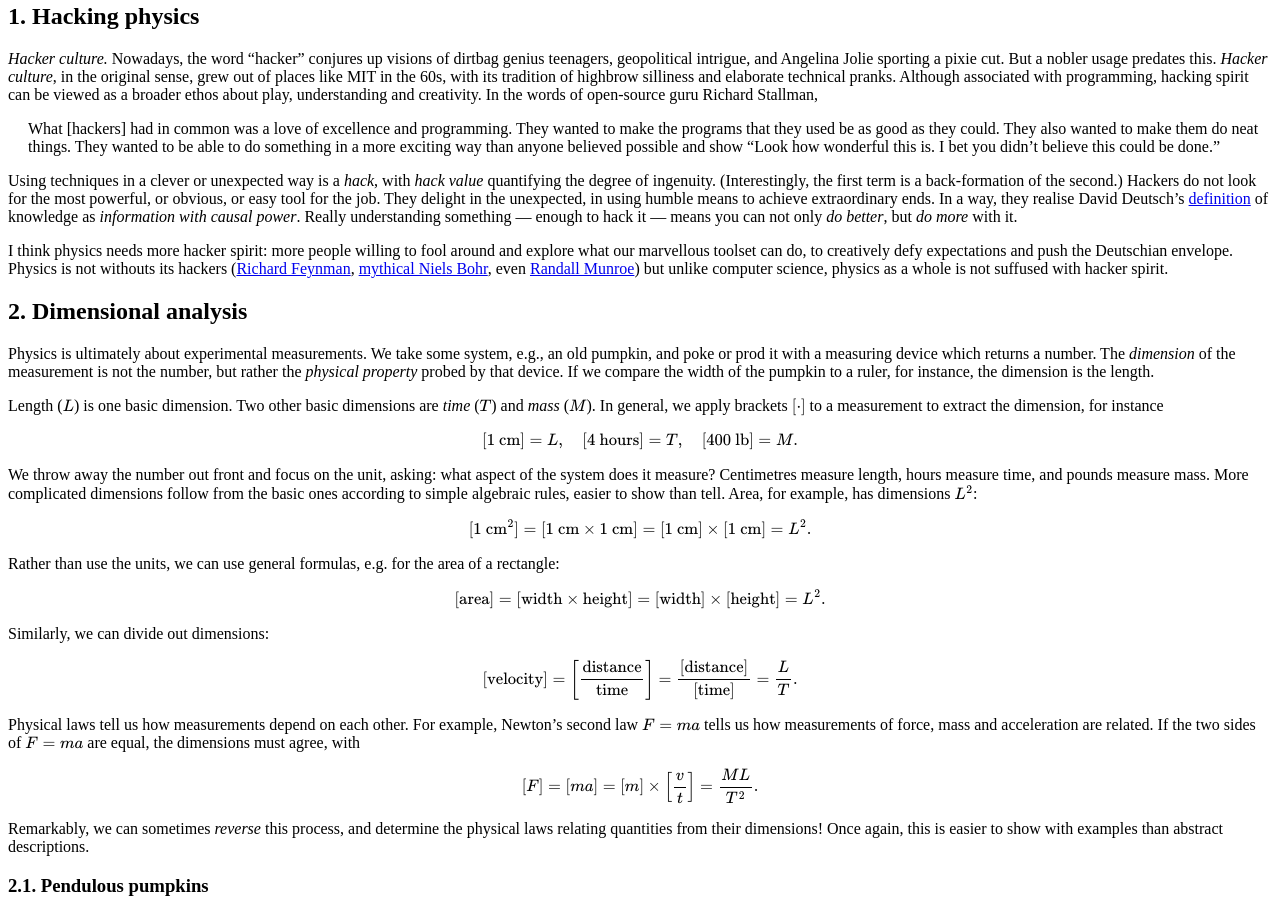
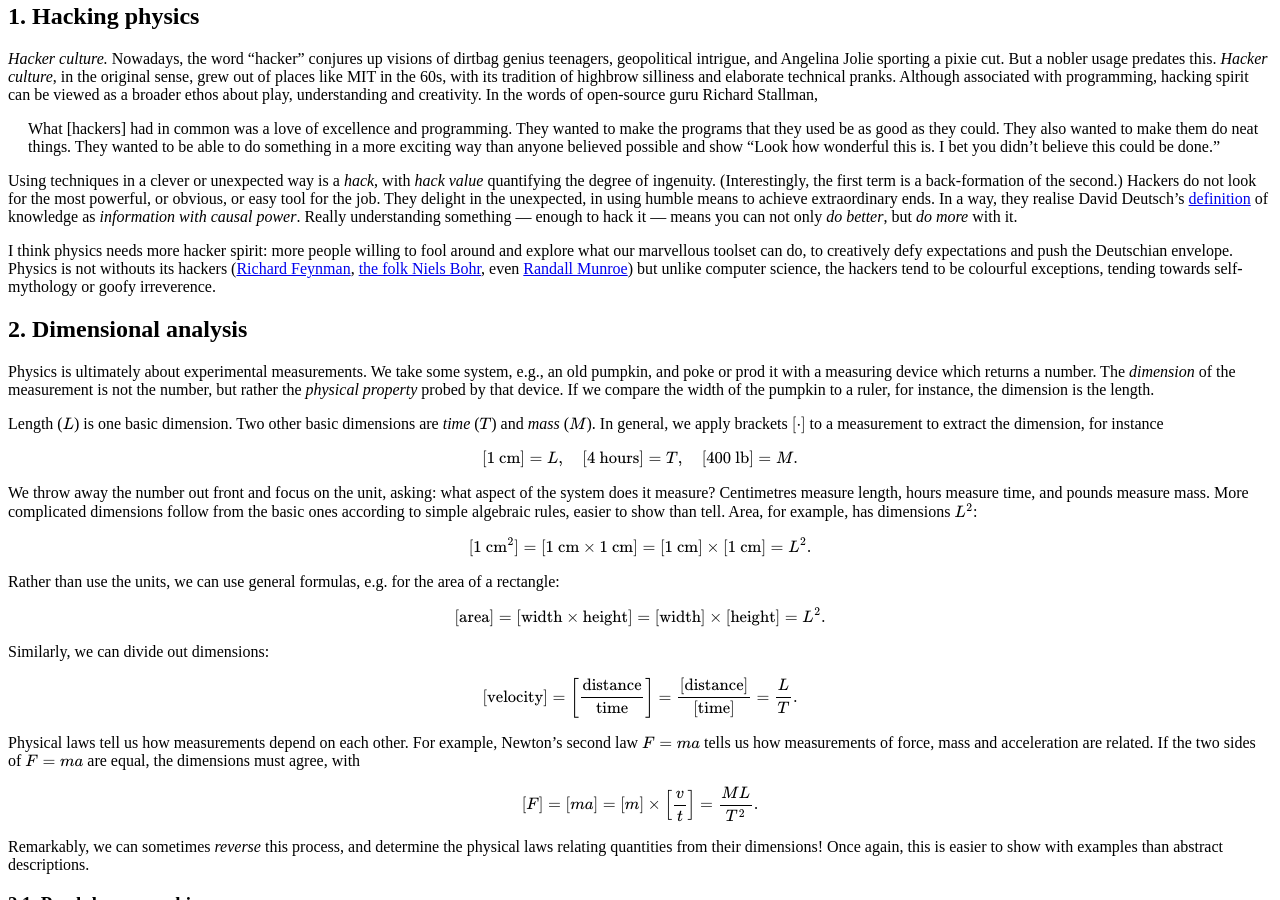
Before and after one commit to hapax/hapax.github.io, a Jekyll site: the page built from assets/simple-physics.md, in a window 1280 px wide and 900 px high, scrolled down 886 px. Built offline with Jekyll 4.4.1, drawn with Linux system fonts in a browser that asks for light colours; our own code applies the rules of GitHub Pages for plain Markdown files; formulas are drawn with MathJax 3; a script that is not in the unit is left out.

Commit message:
Update simple-physics.md

```diff
--- a/assets/simple-physics.md
+++ b/assets/simple-physics.md
@@ -67,9 +67,10 @@ around and explore what our marvellous toolset can do, to creatively
 defy expectations and push the Deutschian envelope.
 Physics is not withouts its hackers
 ([Richard Feynman](https://en.wikipedia.org/wiki/Richard_feynman),
-[mythical Niels Bohr](https://en.wikipedia.org/wiki/Barometer_question),
+[the folk Niels Bohr](https://en.wikipedia.org/wiki/Barometer_question),
 even [Randall Munroe](https://what-if.xkcd.com/)) but unlike computer
-science, physics as a whole is not suffused with hacker spirit.
+science, the hackers tend to be colourful exceptions, tending towards
+self-mythology or goofy irreverence.
 
 ## 2. Dimensional analysis <a id="sec-2" name="sec-2"></a>
 
```
